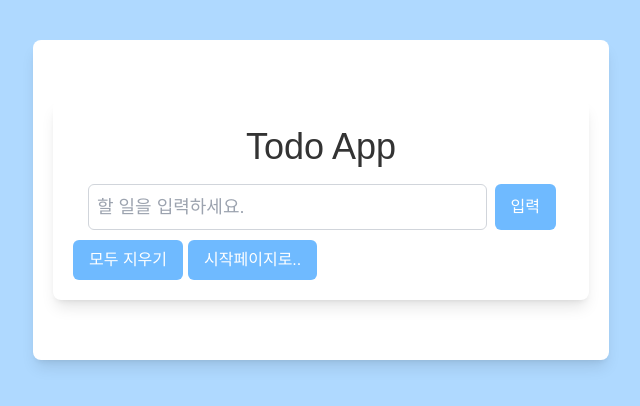
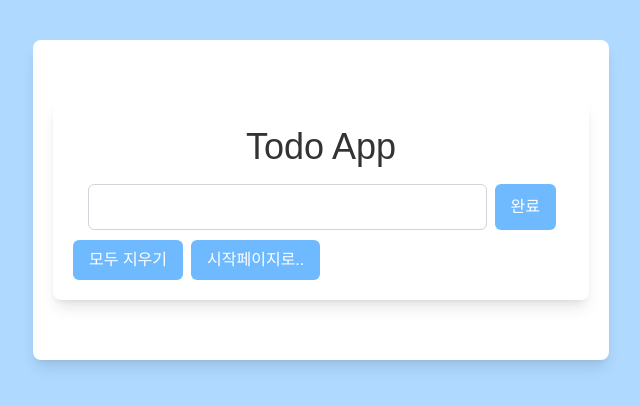
Before and after one commit to hwangheetae/Todo-App, a React (Create React App) app: page /todo in a window 1280 px wide. Shown: the top 406 px of the page, without its empty margins (319-959 px from the left). Built offline with nearby package versions, Linux system fonts and the light colour scheme.

Commit message:
refactor: 메모이제이션 추가, 렌더링 최적화

```diff
--- a/src/Todo.tsx
+++ b/src/Todo.tsx
@@ -1,8 +1,8 @@
-import React, { useState } from "react";
+import React, { useState, useCallback, useMemo } from "react";
 import Lists from "./component/Lists";
 import Button from "./component/Button";
 import { useNavigate } from "react-router-dom";
-
+import Form from "./component/Form";
 interface TodoProps {
   id: number;
   title: string;
@@ -10,8 +10,10 @@ interface TodoProps {
 }
 
 const Todo: React.FC = () => {
+  console.log("TODO 렌더링.....");
+
   const navigate = useNavigate();
-  const handleBackToHome = () => navigate("/");
+  const handleBackToHome = useCallback(() => navigate("/"), [navigate]);
 
   const initialTodoData: TodoProps[] = localStorage.getItem("todoData")
     ? JSON.parse(localStorage.getItem("todoData") as string)
@@ -20,11 +22,12 @@ const Todo: React.FC = () => {
   const [todos, setTodos] = useState<TodoProps[]>(initialTodoData);
   const [value, setValue] = useState("");
 
-  const handleChange = (e: React.ChangeEvent<HTMLInputElement>) => {
+  const handleChange = useCallback((e: React.ChangeEvent<HTMLInputElement>) => {
     setValue(e.target.value);
-  };
+  }, []);
 
-  const handleSubmit = (e: React.FormEvent<HTMLFormElement>) => {
+  const handleSubmit = useCallback(
+    (e: React.FormEvent<HTMLFormElement>) => {
       e.preventDefault();
       if (value.trim() === "") return;
 
@@ -33,56 +36,55 @@ const Todo: React.FC = () => {
         title: value,
         complete: false,
       };
-    setTodos((prev) => [...prev, newTodo]);
+      setTodos((prev) => {
+        const updateTodos = [...prev, newTodo];
+        localStorage.setItem("todoData", JSON.stringify(updateTodos));
+        return updateTodos;
+      });
       setValue("");
-    localStorage.setItem("todoData", JSON.stringify([...todos, newTodo]));
-  };
+    },
+    [value]
+  );
 
-  const handleDelete = (id: number) => {
-    const newTodos = todos.filter((todo) => todo.id !== id);
-    setTodos(newTodos);
+  const handleDelete = useCallback((id: number) => {
+    setTodos((prev) => {
+      const newTodos = prev.filter((todo) => todo.id !== id);
       localStorage.setItem("todoData", JSON.stringify(newTodos));
-  };
+      return newTodos;
+    });
+  }, []);
 
-  const handleClearAll = () => {
+  const handleClearAll = useCallback(() => {
     setTodos([]);
     localStorage.setItem("todoData", JSON.stringify([]));
-  };
+  }, []);
 
-  const handleCompleteChange = (id: number) => {
-    const newTodos = todos.map((data) => {
+  const handleCompleteChange = useCallback((id: number) => {
+    setTodos((prev) => {
+      const newTodos = prev.map((data) => {
         if (data.id === id) {
           return { ...data, complete: !data.complete };
         }
         return data;
       });
-    setTodos(newTodos);
       localStorage.setItem("todoData", JSON.stringify(newTodos));
-  };
+      return newTodos;
+    });
+  }, []);
 
+  const memoizedTodos = useMemo(() => todos, [todos]);
   return (
     <div className="bg-white max-w-xl mx-auto my-10 p-5 rounded-lg shadow-lg">
       <div className="m-0 text-[36px] text-[#333] text-center">Todo App</div>
-      <form
-        className="flex w-[100%] p-[10px] text-[16px] rounded-[5px] mx-[5px]"
-        onSubmit={handleSubmit}
-      >
-        <input
-          type="text"
-          className="w-full p-2 text-lg border border-gray-300 rounded-md mr-2"
-          name="value"
-          placeholder="할 일을 입력하세요."
+
+      <Form
+        formChange={handleSubmit}
+        formEditChange={handleChange}
         value={value}
-          onChange={handleChange}
+        showCancelButton={false}
       />
-        <input
-          type="submit"
-          className="p-2 px-4 border-none rounded-md bg-[#6fbaff] text-white cursor-pointer transition-colors duration-300 ease-in-out hover:bg-[#2f9bff] mr-2"
-          value="입력"
-        />
-      </form>
       <Lists
-        todos={todos}
+        todos={memoizedTodos}
         handleDelete={handleDelete}
         handleCompleteChange={handleCompleteChange}
         setTodos={setTodos}
@@ -93,4 +95,4 @@ const Todo: React.FC = () => {
   );
 };
 
-export default Todo;
+export default React.memo(Todo);
--- a/src/component/Button.tsx
+++ b/src/component/Button.tsx
@@ -4,15 +4,17 @@ interface ButtonProps {
   title: string;
   onClick: () => void;
 }
-const Button: React.FC<ButtonProps> = ({ title, onClick }) => {
+
+const Button: React.FC<ButtonProps> = React.memo(({ title, onClick }) => {
+  console.log("버튼 렌더링.....");
   return (
     <button
-      className="bg-[#6fbaff] mr-[5px] text-white p-2 px-4 rounded-md transition-colors duration-300 ease-in-out hover:bg-[#2f9bff] "
+      className="p-2 px-4 border-none rounded-md bg-[#6fbaff] text-white cursor-pointer transition-colors duration-300 ease-in-out hover:bg-[#2f9bff] mr-2"
       onClick={onClick}
     >
       {title}
     </button>
   );
-};
+});
 
 export default Button;
--- /dev/null
+++ b/src/component/Form.tsx
@@ -0,0 +1,37 @@
+import React from "react";
+import Button from "./Button";
+interface FormProps {
+  formEditChange: (e: React.ChangeEvent<HTMLInputElement>) => void;
+  formChange: (e: React.ChangeEvent<HTMLFormElement>) => void;
+  value: string;
+  showCancelButton?: boolean;
+  setisEditing?: React.Dispatch<React.SetStateAction<boolean>>;
+}
+
+const Form: React.FC<FormProps> = React.memo(
+  ({ formChange, formEditChange, value, setisEditing, showCancelButton }) => {
+    return (
+      <form
+        className="flex w-[100%] p-[10px] text-[16px] rounded-[5px] mx-[5px]"
+        onSubmit={formChange}
+      >
+        <input
+          type="text"
+          className="w-full p-2 text-lg border border-gray-300 rounded-md mr-2"
+          value={value}
+          onChange={formEditChange}
+        />
+        <input
+          type="submit"
+          className="p-2 px-4 border-none rounded-md bg-[#6fbaff] text-white cursor-pointer transition-colors duration-300 ease-in-out hover:bg-[#2f9bff] mr-2"
+          value="완료"
+        />
+        {showCancelButton && setisEditing && (
+          <Button title={"취소"} onClick={() => setisEditing(false)} />
+        )}
+      </form>
+    );
+  }
+);
+
+export default Form;
--- a/src/component/Home.tsx
+++ b/src/component/Home.tsx
@@ -6,6 +6,8 @@ const Home: React.FC = () => {
   const handleClick = () => {
     navigate("/todo");
   };
+  console.log("홈 렌더링.....");
+
   return (
     <>
       <div className="m-0 text-[36px] text-[#333] text-center">Home Page</div>
--- a/src/component/List.tsx
+++ b/src/component/List.tsx
@@ -1,5 +1,6 @@
-import React, { useState } from "react";
+import React, { useState, useCallback } from "react";
 import Button from "./Button";
+import Form from "./Form";
 
 interface Todo {
   id: number;
@@ -26,14 +27,20 @@ const List: React.FC<ListProps> = ({
   handleCompleteChange,
   setTodos,
 }) => {
+  console.log("리스트아이템 렌더링.....");
+
   const [isEditing, setisEditing] = useState(false);
   const [editedTitle, setEditedTitle] = useState(title);
 
-  const handleEditChange = (e: React.ChangeEvent<HTMLInputElement>) => {
+  const handleEditChange = useCallback(
+    (e: React.ChangeEvent<HTMLInputElement>) => {
       setEditedTitle(e.target.value);
-  };
+    },
+    []
+  );
 
-  const handleEditSubmit = (e: React.ChangeEvent<HTMLFormElement>) => {
+  const handleEditSubmit = useCallback(
+    (e: React.ChangeEvent<HTMLFormElement>) => {
       e.preventDefault();
       const newTodos = todos.map((data) => {
         if (data.id === id) {
@@ -45,28 +52,20 @@ const List: React.FC<ListProps> = ({
       localStorage.setItem("todoData", JSON.stringify(newTodos));
 
       setisEditing(false);
-  };
+    },
+    [editedTitle, id, setTodos, todos]
+  );
 
   if (isEditing) {
     return (
       <div className="item-list">
-        <form
-          className="flex w-[100%] p-[10px] text-[16px] rounded-[5px] mx-[5px]"
-          onSubmit={handleEditSubmit}
-        >
-          <input
-            type="text"
-            className="w-full p-2 text-lg border border-gray-300 rounded-md mr-2"
+        <Form
+          formEditChange={handleEditChange}
+          formChange={handleEditSubmit}
           value={editedTitle}
-            onChange={handleEditChange}
+          setisEditing={setisEditing}
+          showCancelButton={true}
         />
-          <input
-            type="submit"
-            className="p-2 px-4 border-none rounded-md bg-[#6fbaff] text-white cursor-pointer transition-colors duration-300 ease-in-out hover:bg-[#2f9bff] mr-2"
-            value="완료"
-          />
-          <Button title={"취소"} onClick={() => setisEditing(false)} />
-        </form>
       </div>
     );
   } else {
@@ -94,4 +93,4 @@ const List: React.FC<ListProps> = ({
   }
 };
 
-export default List;
+export default React.memo(List);
--- a/src/component/Lists.tsx
+++ b/src/component/Lists.tsx
@@ -18,6 +18,8 @@ const Lists: React.FC<ListsProps> = ({
   handleCompleteChange,
   setTodos,
 }) => {
+  console.log("리스트 전체 렌더링.....");
+
   return (
     <div>
       {todos.map((todo) => (
@@ -36,4 +38,4 @@ const Lists: React.FC<ListsProps> = ({
   );
 };
 
-export default Lists;
+export default React.memo(Lists);
```
Lines whose indentation alone changed are shown as unchanged.
